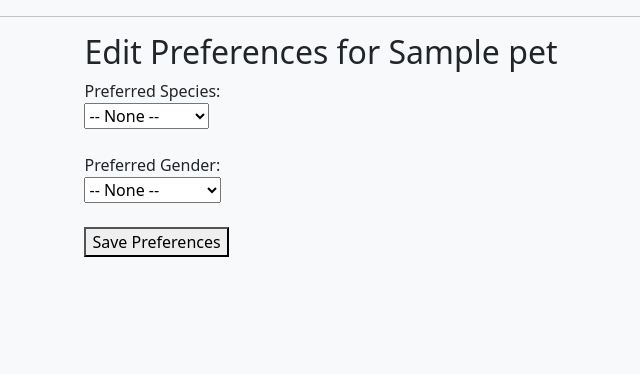
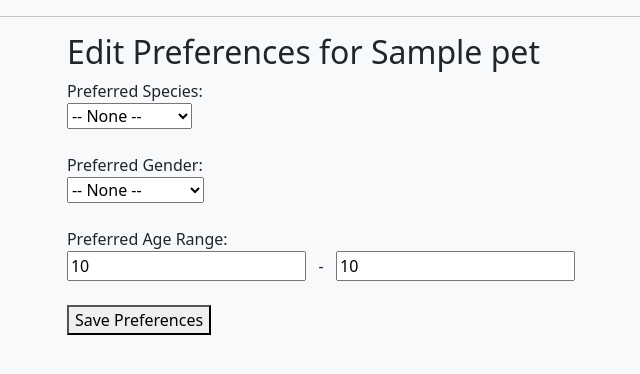
Before and after one commit to idabidit/DIS_project_june, a Flask app: page /edit_preferences/1 in a window 1280 px wide. Shown: the part 30-404 px from the top of the page, without its empty margins (319-959 px from the left). Run offline with Flask 3, Linux system fonts and the light colour scheme; the visitor is signed in with stand-in values (Sample User, id 1); a database or web service that is not in the repository returns one stand-in record (values such as "Sample title"); some libraries are stand-ins or nearby versions.

Commit message:
add age preferences

```diff
--- a/02_insert_data.sql
+++ b/02_insert_data.sql
@@ -127,33 +127,33 @@
 (28, 5),
 (29, 6);
 
--- INSERT INTO age_pref (pet_id, age_range_from, age_range_to) VALUES
--- (1, 5, 7),
--- (2, 3, 5),
--- (3, 2, 4),
--- (4, 1, 3),
--- (5, 2, 4),
--- (6, 1, 3),
--- (7, 0, 2),
--- (8, 0, 2),
--- (9, 1, 3),
--- (10, 2, 4),
--- (11, 3, 4),
--- (12, 2, 3),
--- (13, 1, 2),
--- (14, 5, 7),
--- (15, 0, 7),
--- (16, 5, 7),
--- (17, 5, 19),
--- (18, 2, 7),
--- (19, 5, 7),
--- (20, 4, 6),
--- (21, 4, 6),
--- (22, 4, 6),
--- (23, 3, 5),
--- (24, 3, 5),
--- (25, 3, 7),
--- (26, 3, 5),
--- (27, 2, 8),
--- (28, 2, 4),
--- (29, 1, 3);
+INSERT INTO age_pref (pet_id, age_from, age_to) VALUES
+(1, 5, 7),
+(2, 3, 5),
+(3, 2, 4),
+(4, 1, 3),
+(5, 2, 4),
+(6, 1, 3),
+(7, 0, 2),
+(8, 0, 2),
+(9, 1, 3),
+(10, 2, 4),
+(11, 3, 4),
+(12, 2, 3),
+(13, 1, 2),
+(14, 5, 7),
+(15, 0, 7),
+(16, 5, 7),
+(17, 5, 19),
+(18, 2, 7),
+(19, 5, 7),
+(20, 4, 6),
+(21, 4, 6),
+(22, 4, 6),
+(23, 3, 5),
+(24, 3, 5),
+(25, 3, 7),
+(26, 3, 5),
+(27, 2, 8),
+(28, 2, 4),
+(29, 1, 3);
--- a/app/routes.py
+++ b/app/routes.py
@@ -164,20 +164,26 @@
     if "caretaker_id" not in session:
         return redirect(url_for("main.login_caretaker"))
 
+    error = None
     caretaker_id = session["caretaker_id"]
     conn = get_db_connection()
     cur = conn.cursor()
 
     # Fetch current preferences + basic pet info to verify ownership
     cur.execute("""
-        SELECT pets.id, pets.name,
-               sp.id AS pref_species,
-               g.id AS pref_gender
+        SELECT
+            pets.id,
+            pets.name,
+            SP.id AS pref_species,
+            G.id AS pref_gender,
+            AP.age_from,
+            AP.age_to
         FROM pets
         LEFT JOIN species_pref ON pets.id = species_pref.pet_id
-        LEFT JOIN species AS sp ON species_pref.species_id = sp.id
+        LEFT JOIN species AS SP ON species_pref.species_id = SP.id
         LEFT JOIN gender_pref ON pets.id = gender_pref.pet_id
-        LEFT JOIN gender AS g ON gender_pref.gender_id = g.id
+        LEFT JOIN gender AS G ON gender_pref.gender_id = G.id
+        LEFT JOIN age_pref AS AP ON pets.id = AP.pet_id
         WHERE pets.id = %s AND pets.caretaker_id = %s
     """, (pet_id, caretaker_id))
 
@@ -195,25 +201,33 @@
     if request.method == "POST":
         pref_species = request.form.get("pref_species")
         pref_gender = request.form.get("pref_gender")
+        age_from = request.form.get("age_from")
+        age_to = request.form.get("age_to")
 
         # Clear old preferences
         cur.execute("DELETE FROM species_pref WHERE pet_id = %s", (pet_id,))
         cur.execute("DELETE FROM gender_pref WHERE pet_id = %s", (pet_id,))
+        cur.execute("DELETE FROM age_pref WHERE pet_id = %s", (pet_id,))
 
-        # Insert new preferences if provided
+        # Insert new preferences
         if pref_species:
             cur.execute("INSERT INTO species_pref (pet_id, species_id) VALUES (%s, %s)", (pet_id, pref_species))
         if pref_gender:
             cur.execute("INSERT INTO gender_pref (pet_id, gender_id) VALUES (%s, %s)", (pet_id, pref_gender))
-
-        conn.commit()
-        cur.close()
-        conn.close()
-        return redirect(url_for("main.view_owned_pets"))
+        if age_from and age_to:
+            if int(age_to) > int(age_from):
+                cur.execute("INSERT INTO age_pref (pet_id, age_from, age_to) VALUES (%s, %s, %s)", (pet_id, age_from, age_to))
+            else:
+                error = "Invalid age range."
+        if not error:
+            conn.commit()
+            cur.close()
+            conn.close()
+            return redirect(url_for("main.view_owned_pets"))
 
     cur.close()
     conn.close()
-    return render_template("edit_preferences.html", pet=pet, species=species, gender=gender)
+    return render_template("edit_preferences.html", pet=pet, species=species, gender=gender, error=error)
 
 @bp.route("/delete_pet/<int:pet_id>", methods=["POST"])
 def delete_pet(pet_id):
@@ -236,7 +250,6 @@
         cur.execute("DELETE FROM age_pref WHERE pet_id = %s", (pet_id,))
         cur.execute("DELETE FROM owns WHERE pet_id = %s AND caretaker_id = %s", (pet_id, session["caretaker_id"]))
         cur.execute("DELETE FROM pets WHERE id = %s AND caretaker_id = %s", (pet_id, session["caretaker_id"]))
-
 
         conn.commit()
         cur.close()
@@ -273,7 +286,9 @@
             gender.name AS pet_gender,
             species.name AS pet_species,
             G.name AS pref_gender,
-            SP.name AS pref_species
+            SP.name AS pref_species,
+            age_pref.age_from,
+            age_pref.age_to
         FROM pets
         JOIN species ON pets.species = species.id
         JOIN gender ON pets.gender = gender.id
@@ -281,6 +296,7 @@
         LEFT JOIN species AS SP ON species_pref.species_id = SP.id
         LEFT JOIN gender_pref ON pets.id = gender_pref.pet_id
         LEFT JOIN gender AS G ON gender_pref.gender_id = G.id
+        LEFT JOIN age_pref ON pets.id = age_pref.pet_id
         WHERE pets.caretaker_id = %s
     """, (caretaker_id,))
     pets = cur.fetchall()
@@ -303,14 +319,18 @@
 
     # Get pet's preferences and caretaker_id for exclusion
     cur.execute("""
-        SELECT pets.caretaker_id,
-               sp.id AS pref_species,
-               g.id AS pref_gender
+        SELECT
+            pets.caretaker_id,
+            SP.id AS pref_species,
+            G.id AS pref_gender,
+            AP.age_from,
+            AP.age_to
         FROM pets
         LEFT JOIN species_pref ON pets.id = species_pref.pet_id
-        LEFT JOIN species AS sp ON species_pref.species_id = sp.id
+        LEFT JOIN species AS SP ON species_pref.species_id = SP.id
         LEFT JOIN gender_pref ON pets.id = gender_pref.pet_id
-        LEFT JOIN gender AS g ON gender_pref.gender_id = g.id
+        LEFT JOIN gender AS G ON gender_pref.gender_id = G.id
+        LEFT JOIN age_pref AS AP ON pets.id = AP.pet_id
         WHERE pets.id = %s
     """, (pet_id,))
 
@@ -320,13 +340,20 @@
         conn.close()
         return "Pet not found", 404
 
-    pet_caretaker_id, pref_species, pref_gender = pet_info
+    pet_caretaker_id, pref_species, pref_gender, age_from, age_to = pet_info
 
     # Build query for matching pets
     query = """
-        SELECT pets.id, pets.name, pets.age, pets.description, pets.image_url,
-               species.name AS pet_species, gender.name AS pet_gender,
-               caretakers.username, caretakers.phone
+        SELECT
+            pets.id,
+            pets.name,
+            pets.age,
+            pets.description,
+            pets.image_url,
+            species.name AS pet_species,
+            gender.name AS pet_gender,
+            caretakers.username,
+            caretakers.phone
         FROM pets
         JOIN species ON pets.species = species.id
         JOIN gender ON pets.gender = gender.id
@@ -343,6 +370,9 @@
     if pref_gender:
         query += " AND pets.gender = %s"
         params.append(pref_gender)
+    if age_from is not None and age_to is not None:
+        query += " AND pets.age BETWEEN %s AND %s"
+        params.extend([age_from, age_to])
 
     cur.execute(query, tuple(params))
     matches = cur.fetchall()
--- a/app/templates/edit_preferences.html
+++ b/app/templates/edit_preferences.html
@@ -2,6 +2,10 @@
 {% block title %}Edit Preferences for {{ pet[1] }}{% endblock %}
 {% block content %}
 <h2>Edit Preferences for {{ pet[1] }}</h2>
+
+{% if error %}
+<div class="alert alert-danger">{{ error }}</div>
+{% endif %}
 
 <form method="POST">
   <label>Preferred Species:</label><br>
@@ -20,6 +24,21 @@
     {% endfor %}
   </select><br><br>
 
+  <label>Preferred Age Range:</label><br>
+  <input
+    type="number"
+    name="age_from"
+    placeholder="From"
+    min="0"
+    value="{{ pet[4] if pet[4] is not none else '' }}">
+  &nbsp; - &nbsp;
+  <input
+    type="number"
+    name="age_to"
+    placeholder="To"
+    min="0"
+    value="{{ pet[5] if pet[5] is not none else '' }}"><br><br>
+
   <button type="submit">Save Preferences</button>
 </form>
 {% endblock %}
--- a/docker-compose.yml
+++ b/docker-compose.yml
@@ -2,7 +2,7 @@
   web:
     build: .
     ports:
-      - "5001:5000"
+      - "5000:5000"
     volumes:
       - .:/app
       - ./static/uploads:/app/static/uploads
```
Also changed, not shown: 01_schema.sql (+4 -11 lines), app/templates/view_owned_pets.html (+10 -2 lines).
